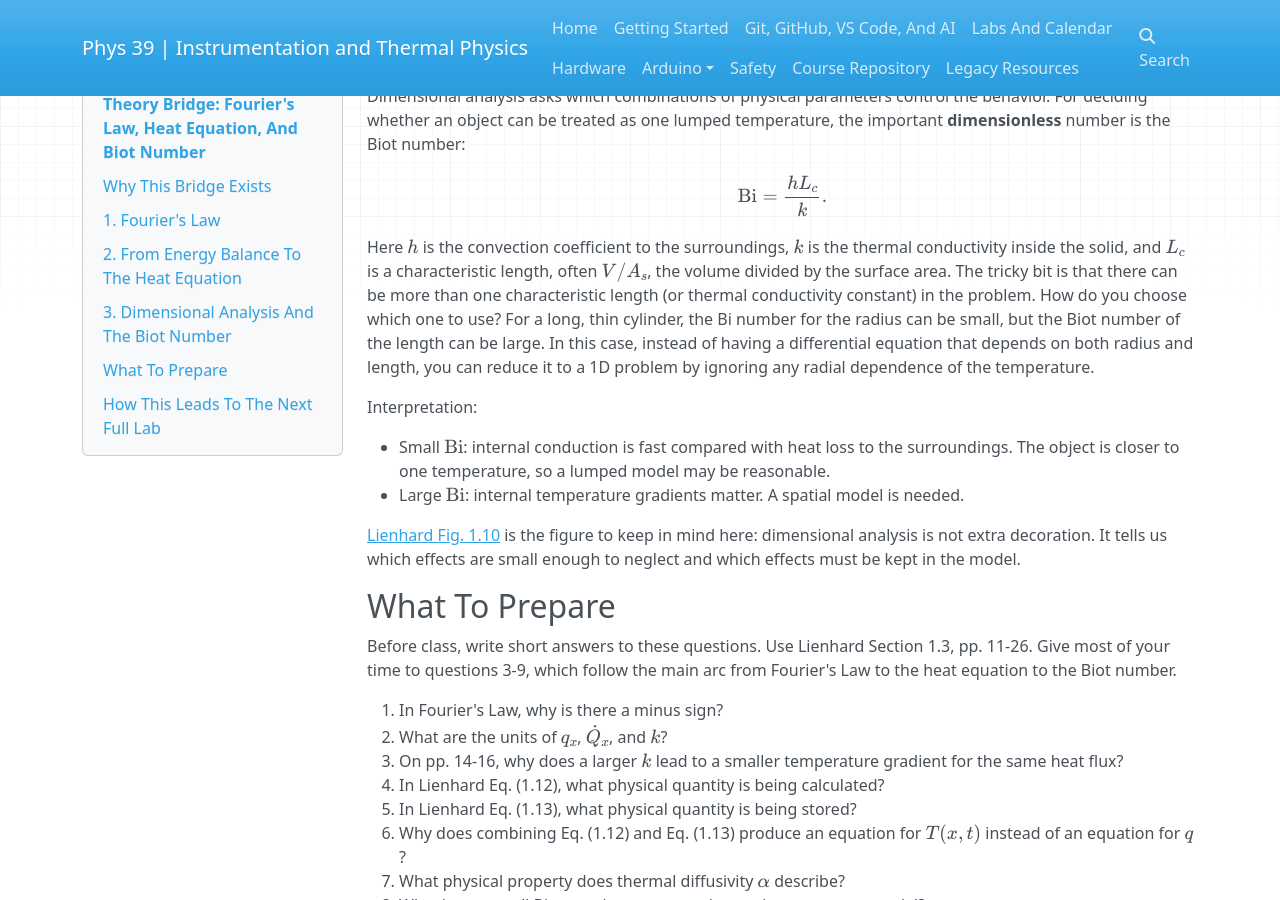
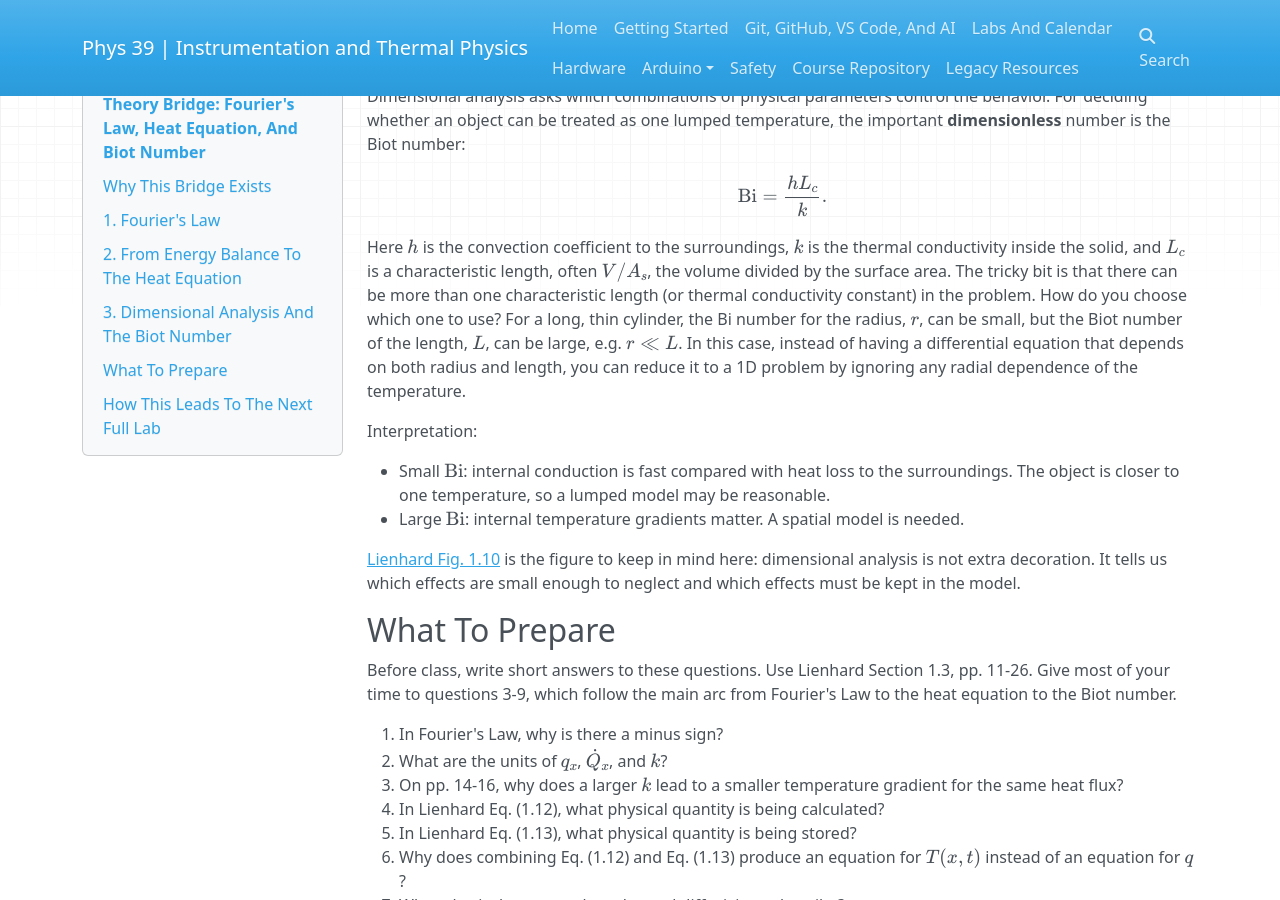
Before and after one commit to SethFraden/Phys39F26-course, an MkDocs documentation site: the page built from course/labs/theory-bridge-chapter-1/index.md, in a window 1280 px wide and 900 px high, scrolled down 3485 px. Built offline with MkDocs 1.6.1, drawn with Linux system fonts in a browser that asks for light colours; nearby versions of some CDN libraries; some of the changed text lies outside the part shown.

Commit message:
Refine theory bridge Biot guidance

```diff
--- a/course/labs/theory-bridge-chapter-1/index.md
+++ b/course/labs/theory-bridge-chapter-1/index.md
@@ -181,7 +180,7 @@ temperature, the important **dimensionless** number is the Biot number:
 
 Here \(h\) is the convection coefficient to the surroundings, \(k\) is the
 thermal conductivity inside the solid, and \(L_c\) is a characteristic length,
-often \(V/A_s\), the volume divided by the surface area. The tricky bit is that there can be more than one characteristic length (or thermal conductivity constant) in the problem. How do you choose which one to use? For a long, thin cylinder, the Bi number for the radius can be small, but the Biot number of the length can be large. In this case, instead of having a differential equation that depends on both radius and length, you can reduce it to a 1D problem by ignoring any radial dependence of the temperature.
+often \(V/A_s\), the volume divided by the surface area. The tricky bit is that there can be more than one characteristic length (or thermal conductivity constant) in the problem. How do you choose which one to use? For a long, thin cylinder, the Bi number for the radius, $r$, can be small, but the Biot number of the length, $L$, can be large, e.g. $r \ll L$. In this case, instead of having a differential equation that depends on both radius and length, you can reduce it to a 1D problem by ignoring any radial dependence of the temperature.
 
 Interpretation:
 
--- a/docs/labs/theory-bridge-chapter-1/index.html
+++ b/docs/labs/theory-bridge-chapter-1/index.html
@@ -349,7 +348,7 @@ temperature, the important <strong>dimensionless</strong> number is the Biot num
 \]</div>
 <p>Here <span class="arithmatex">\(h\)</span> is the convection coefficient to the surroundings, <span class="arithmatex">\(k\)</span> is the
 thermal conductivity inside the solid, and <span class="arithmatex">\(L_c\)</span> is a characteristic length,
-often <span class="arithmatex">\(V/A_s\)</span>, the volume divided by the surface area. The tricky bit is that there can be more than one characteristic length (or thermal conductivity constant) in the problem. How do you choose which one to use? For a long, thin cylinder, the Bi number for the radius can be small, but the Biot number of the length can be large. In this case, instead of having a differential equation that depends on both radius and length, you can reduce it to a 1D problem by ignoring any radial dependence of the temperature.</p>
+often <span class="arithmatex">\(V/A_s\)</span>, the volume divided by the surface area. The tricky bit is that there can be more than one characteristic length (or thermal conductivity constant) in the problem. How do you choose which one to use? For a long, thin cylinder, the Bi number for the radius, <span class="arithmatex">\(r\)</span>, can be small, but the Biot number of the length, <span class="arithmatex">\(L\)</span>, can be large, e.g. <span class="arithmatex">\(r \ll L\)</span>. In this case, instead of having a differential equation that depends on both radius and length, you can reduce it to a 1D problem by ignoring any radial dependence of the temperature.</p>
 <p>Interpretation:</p>
 <ul>
 <li>Small <span class="arithmatex">\(\mathrm{Bi}\)</span>: internal conduction is fast compared with heat loss to
```
Also changed, not shown: other parts of course/labs/theory-bridge-chapter-1/index.md (+1 -2 lines), other parts of docs/labs/theory-bridge-chapter-1/index.html (+1 -2 lines), docs/search/search_index.json.
